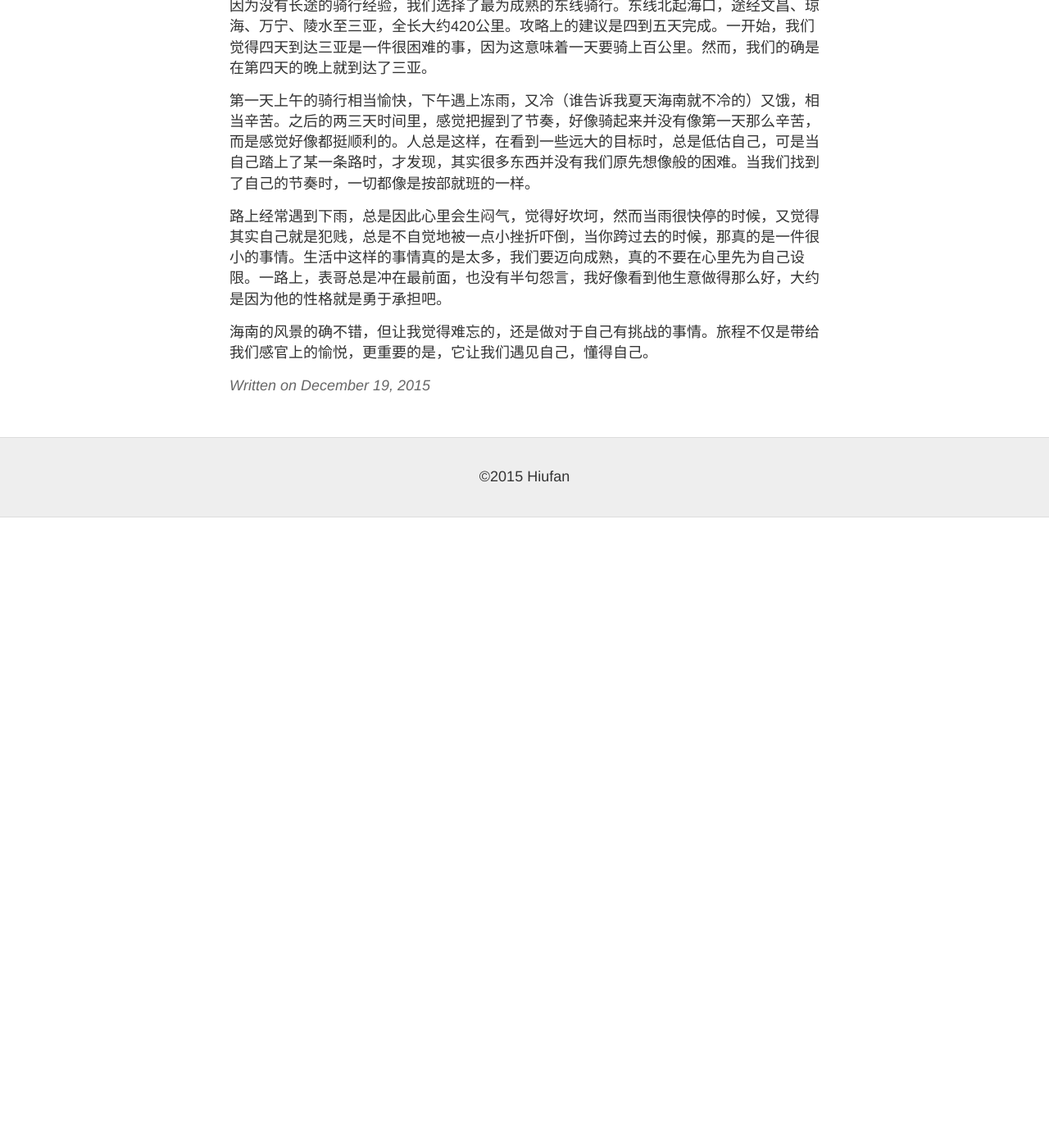
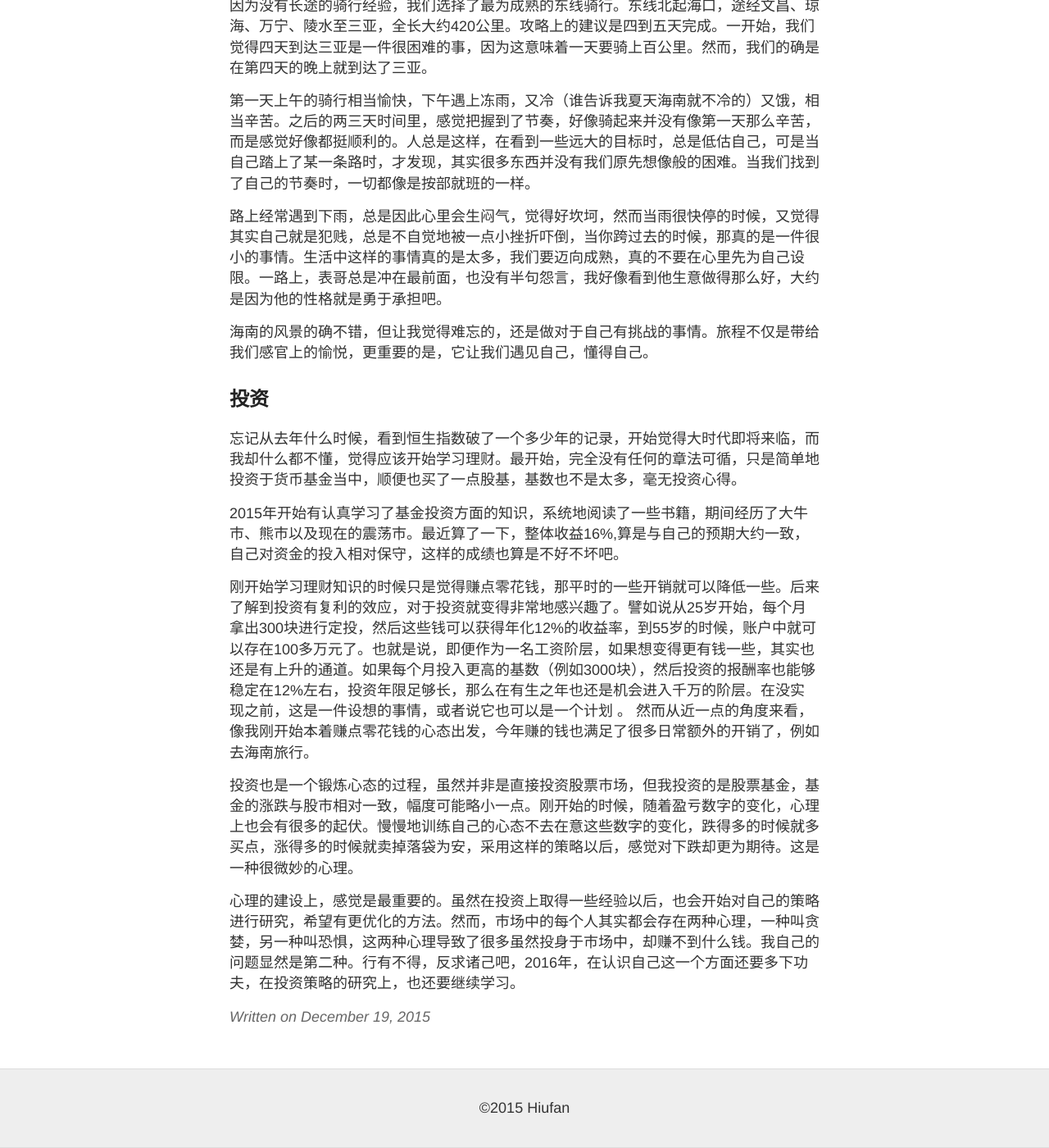
Before and after one commit to Hiufan/hiufan.github.com, a Jekyll site: the page built from _posts/2015-12-19-2015年终回顾.md, in a window 1280 px wide and 1400 px high, scrolled down 1333 px. Shown: the whole window at 82% size. Built offline with Jekyll 4.4.1, drawn with Linux system fonts in a browser that asks for light colours; Markdown is read by kramdown in place of the engine named in the settings; before the commit the page ends 1964 px from its top, so only the background shows below that.

Commit message:
Update 2015-12-19-2015年终回顾.md

```diff
--- a/_posts/2015-12-19-2015年终回顾.md
+++ b/_posts/2015-12-19-2015年终回顾.md
@@ -25,3 +25,16 @@ title: 2015年终回顾
   路上经常遇到下雨，总是因此心里会生闷气，觉得好坎坷，然而当雨很快停的时候，又觉得其实自己就是犯贱，总是不自觉地被一点小挫折吓倒，当你跨过去的时候，那真的是一件很小的事情。生活中这样的事情真的是太多，我们要迈向成熟，真的不要在心里先为自己设限。一路上，表哥总是冲在最前面，也没有半句怨言，我好像看到他生意做得那么好，大约是因为他的性格就是勇于承担吧。
 
   海南的风景的确不错，但让我觉得难忘的，还是做对于自己有挑战的事情。旅程不仅是带给我们感官上的愉悦，更重要的是，它让我们遇见自己，懂得自己。
+
+##  投资
+  忘记从去年什么时候，看到恒生指数破了一个多少年的记录，开始觉得大时代即将来临，而我却什么都不懂，觉得应该开始学习理财。最开始，完全没有任何的章法可循，只是简单地投资于货币基金当中，顺便也买了一点股基，基数也不是太多，毫无投资心得。
+
+  2015年开始有认真学习了基金投资方面的知识，系统地阅读了一些书籍，期间经历了大牛市、熊市以及现在的震荡市。最近算了一下，整体收益16%,算是与自己的预期大约一致，自己对资金的投入相对保守，这样的成绩也算是不好不坏吧。
+
+  刚开始学习理财知识的时候只是觉得赚点零花钱，那平时的一些开销就可以降低一些。后来了解到投资有复利的效应，对于投资就变得非常地感兴趣了。譬如说从25岁开始，每个月拿出300块进行定投，然后这些钱可以获得年化12%的收益率，到55岁的时候，账户中就可以存在100多万元了。也就是说，即便作为一名工资阶层，如果想变得更有钱一些，其实也还是有上升的通道。如果每个月投入更高的基数（例如3000块），然后投资的报酬率也能够稳定在12%左右，投资年限足够长，那么在有生之年也还是机会进入千万的阶层。在没实现之前，这是一件设想的事情，或者说它也可以是一个计划
+  。
+  然而从近一点的角度来看，像我刚开始本着赚点零花钱的心态出发，今年赚的钱也满足了很多日常额外的开销了，例如去海南旅行。
+
+  投资也是一个锻炼心态的过程，虽然并非是直接投资股票市场，但我投资的是股票基金，基金的涨跌与股市相对一致，幅度可能略小一点。刚开始的时候，随着盈亏数字的变化，心理上也会有很多的起伏。慢慢地训练自己的心态不去在意这些数字的变化，跌得多的时候就多买点，涨得多的时候就卖掉落袋为安，采用这样的策略以后，感觉对下跌却更为期待。这是一种很微妙的心理。
+
+  心理的建设上，感觉是最重要的。虽然在投资上取得一些经验以后，也会开始对自己的策略进行研究，希望有更优化的方法。然而，市场中的每个人其实都会存在两种心理，一种叫贪婪，另一种叫恐惧，这两种心理导致了很多虽然投身于市场中，却赚不到什么钱。我自己的问题显然是第二种。行有不得，反求诸己吧，2016年，在认识自己这一个方面还要多下功夫，在投资策略的研究上，也还要继续学习。
```
